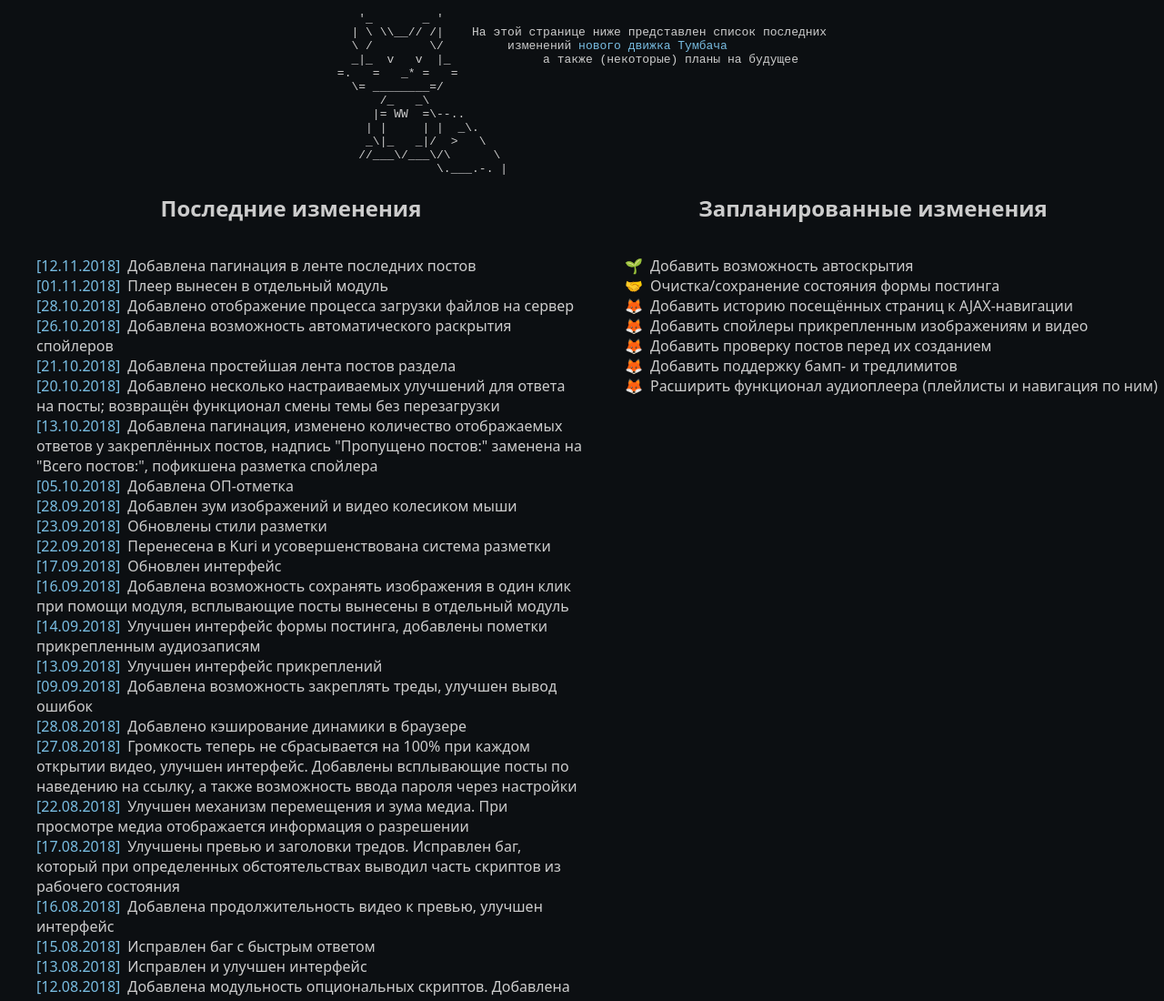
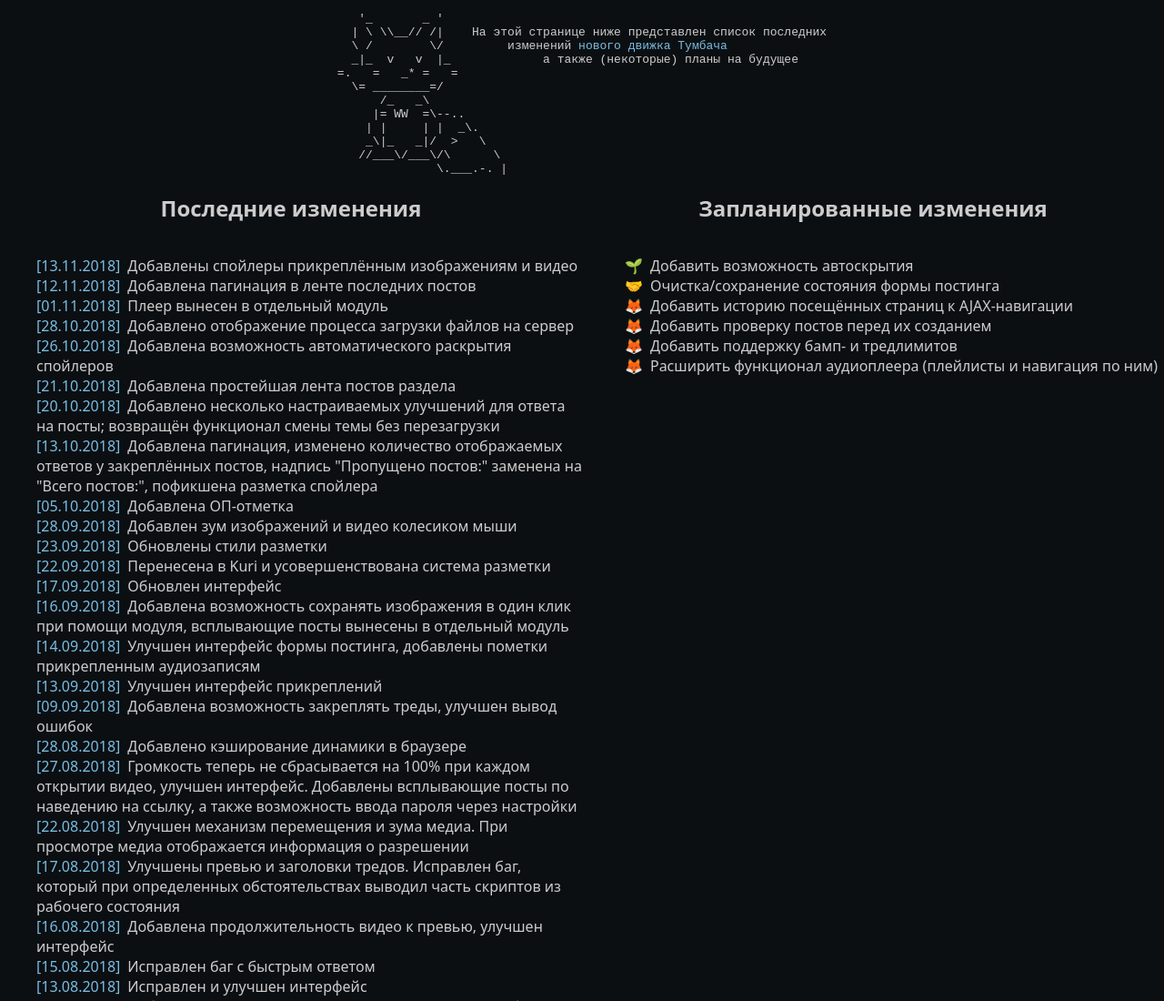
Before and after one commit to BakaSolutions/kuri, a website: page src/static/changelog.htm in a window 1280 px wide. Shown: the top 1100 px of the page at 91% size. Drawn offline with Linux system fonts and the light colour scheme.

Commit message:
Update changelog.html

```diff
--- a/src/static/changelog.htm
+++ b/src/static/changelog.htm
@@ -89,6 +89,7 @@
 	<section>
 		<h1>Последние изменения</h1>
 		<ul>
+			<li><time>13.11.2018</time>Добавлены спойлеры прикреплённым изображениям и видео</li>
 			<li><time>12.11.2018</time>Добавлена пагинация в ленте последних постов</li>
 			<li><time>01.11.2018</time>Плеер вынесен в отдельный модуль</li>
 			<li><time>28.10.2018</time>Добавлено отображение процесса загрузки файлов на сервер</li>
@@ -129,7 +130,6 @@
 			<li class="sundew">Добавить возможность автоскрытия</li>
 			<li class="handshake">Очистка/сохранение состояния формы постинга</li>
 			<li class="fox">Добавить историю посещённых страниц к AJAX-навигации</li>
-			<li class="fox">Добавить спойлеры прикрепленным изображениям и видео</li>
 			<li class="fox">Добавить проверку постов перед их созданием</li>
 			<li class="fox">Добавить поддержку бамп- и тредлимитов</li>
 			<li class="fox">Расширить функционал аудиоплеера (плейлисты и навигация по ним)</li>
```
